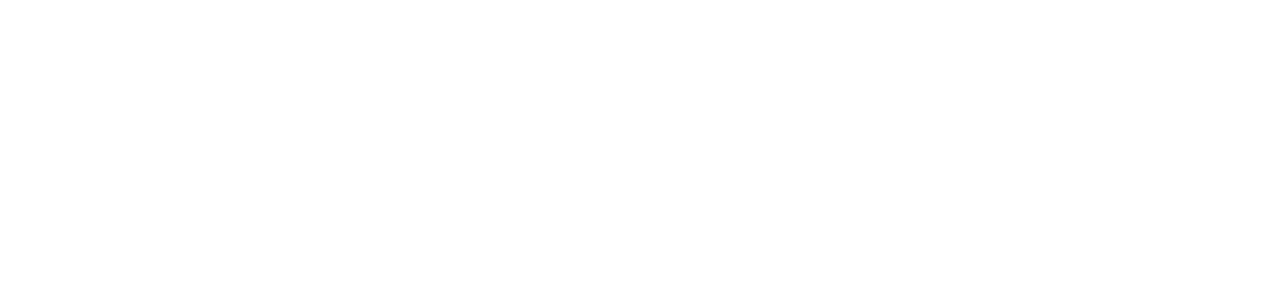
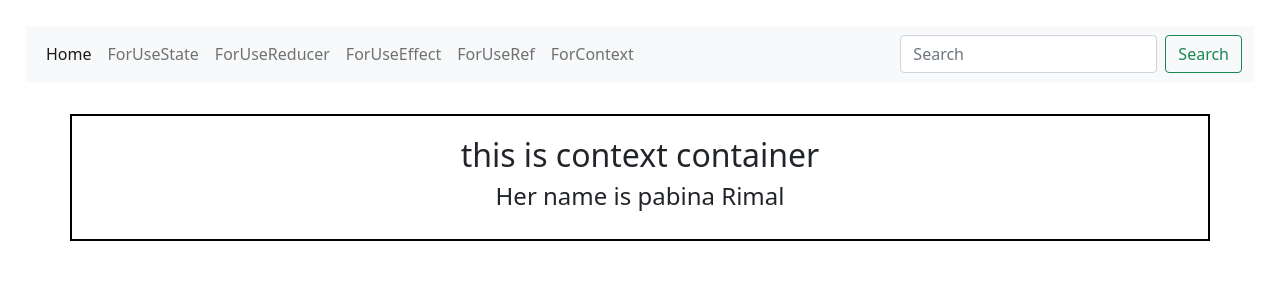
Before and after one commit to pabina/HooksPractice, a React (Create React App) app: page /forContext in a window 1280 px wide. Before the commit this address had no page. Shown: the top 300 px of the page. Built offline with nearby package versions, Linux system fonts and the light colour scheme.

Commit message:
context api practice done

```diff
--- a/src/App.js
+++ b/src/App.js
@@ -5,8 +5,10 @@
 import ForUseReducer from "./pages/ForUseReducer";
 import ForUseEffect from "./pages/ForUseEffect";
 import ForUseRef from "./pages/ForUseRef";
+import ForContext from "./pages/ForContext";
 
 import { BrowserRouter as Router, Routes, Route, Link } from "react-router-dom";
+
 
 const App = () => {
   return (
@@ -18,6 +20,8 @@
           <Route path="/forUseReducer" element={<ForUseReducer />}></Route>
           <Route path="/forUseEffect" element={<ForUseEffect />}></Route>
           <Route path="/forUseRef" element={<ForUseRef />}></Route>
+          <Route path="/forContext" element={<ForContext/>}></Route>
+
         </Routes>
       </Router>
     </>
--- /dev/null
+++ b/src/Components/ContextComp_A.js
@@ -0,0 +1,12 @@
+import React from 'react';
+import ContextComp_B from './ContextComp_B.js';
+
+const ContextComp_A = () => {
+  return (
+    <>
+    <ContextComp_B/>
+    </>
+  )
+}
+
+export default ContextComp_A
--- /dev/null
+++ b/src/Components/ContextComp_B.js
@@ -0,0 +1,10 @@
+import React from 'react';
+import ContextComp_C from './ContextComp_C';
+
+const ContextComp_B = () => {
+  return (
+    <div><ContextComp_C/></div>
+  )
+}
+
+export default ContextComp_B
--- /dev/null
+++ b/src/Components/ContextComp_C.js
@@ -0,0 +1,23 @@
+import React from 'react';
+import { Firstname, Lastname } from '../pages/ForContext.js';
+
+//created consumer in c to consume the value
+
+const ContextComp_C = () => {
+  return (
+
+    <Firstname.Consumer>{(fname)=>{
+
+        return (
+        <Lastname.Consumer>{(lname)=>{
+         return <h4>Her name is {fname} {lname}</h4>
+        }}
+
+        </Lastname.Consumer>
+        )
+    }}</Firstname.Consumer>
+
+  )
+}
+
+export default ContextComp_C
--- /dev/null
+++ b/src/pages/ForContext.js
@@ -0,0 +1,36 @@
+import React, { createContext } from 'react';
+import Home from './Home';
+import ContextComp_A from '../Components/ContextComp_A.js';
+
+//we have to create context first
+//create provider
+//create consumer at last
+
+
+
+//created context
+const Firstname=createContext();
+const Lastname=createContext();
+
+//created A is a provider to pass the value
+
+const ForContext = () => {
+  return (
+    <>
+    <Home/>
+    <div className="container">
+        <h2>this is context container</h2>
+        <Firstname.Provider value={"pabina"}>
+            <Lastname.Provider value={"Rimal"}>
+            <ContextComp_A/>
+            </Lastname.Provider>
+            </Firstname.Provider>
+      </div>
+
+    </>
+  )
+}
+
+export default ForContext;
+export {Firstname};
+export {Lastname};
--- a/src/pages/Home.js
+++ b/src/pages/Home.js
@@ -33,6 +33,11 @@
                   ForUseRef
                 </Link>
               </li>
+              <li className="nav-item">
+                <Link className="nav-link" to="/forContext">
+                  ForContext
+                </Link>
+              </li>
             </ul>
             <form className="d-flex">
               <input
```
